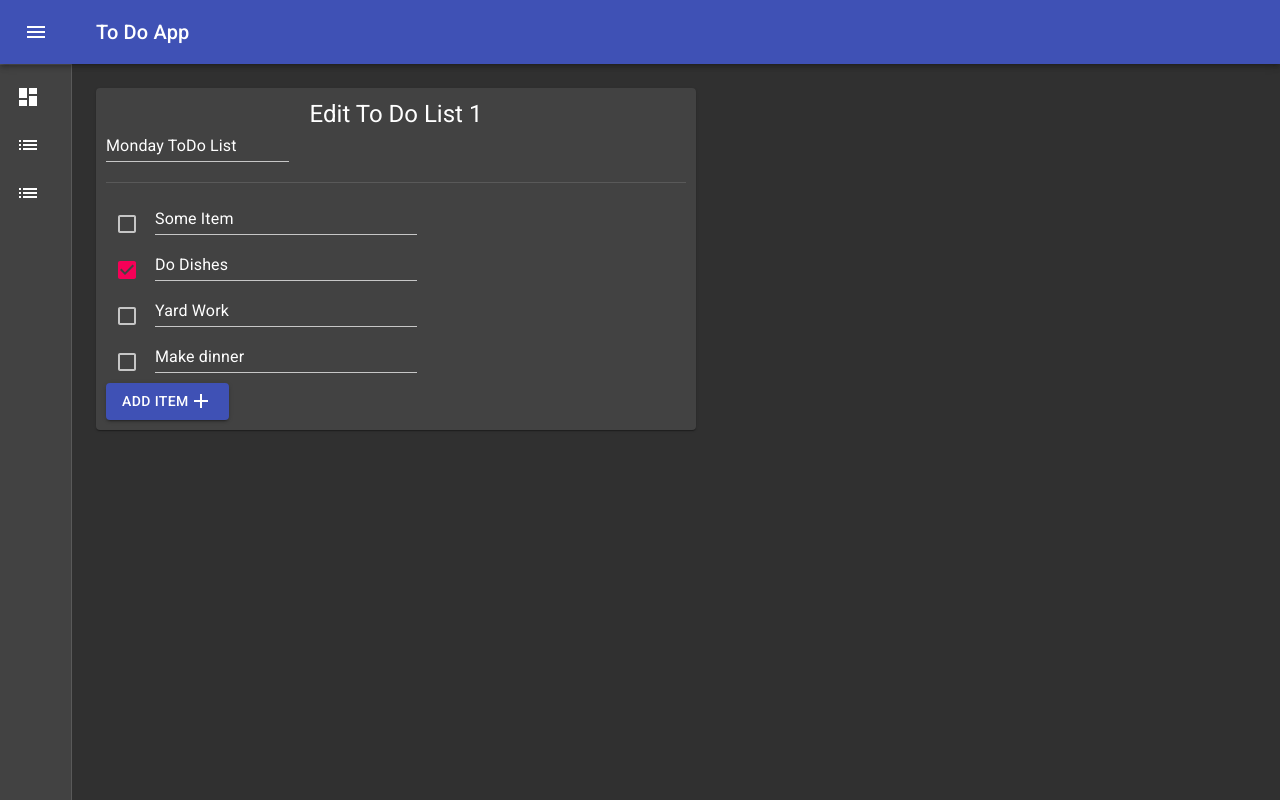
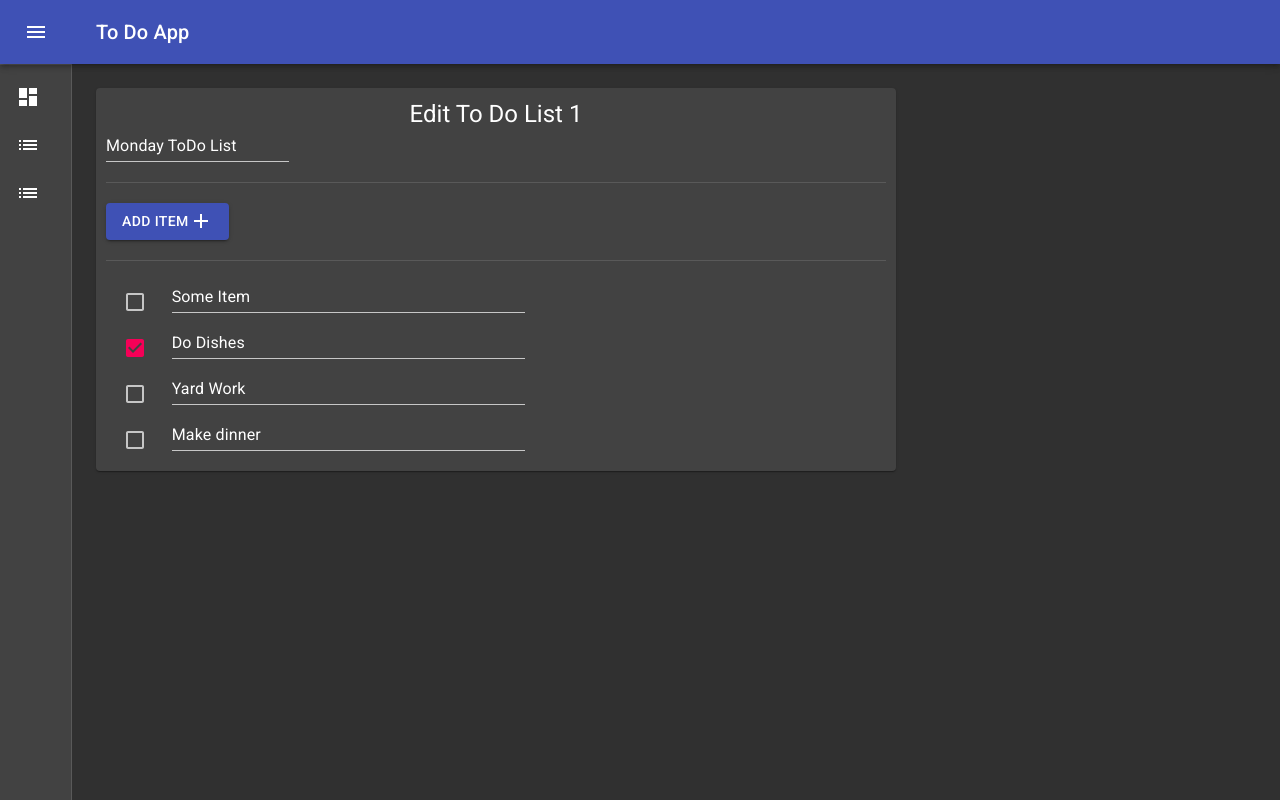
Before and after one commit to cwiswell/ToDoFrontEnd, a React (Create React App) app: page /todo/edit/1 in a window 1280 px wide. Built offline with nearby package versions, Linux system fonts and the light colour scheme.

Commit message:
Move button up on form

```diff
--- a/src/to-do-components/to-do-form.tsx
+++ b/src/to-do-components/to-do-form.tsx
@@ -44,17 +44,18 @@ const ToDoForm: React.FC<ToDoFormProps> = (props) => {
 
     return (
         <Fragment>
-            <Paper style={{ padding: '10px', maxWidth: '600px' }}>
+            <Paper style={{ padding: '10px', maxWidth: '800px' }}>
                 <Typography variant="h5" component="h3" style={{ textAlign: 'center' }}>
                     {title}
                 </Typography>
                 <form>
                     {toDoTitle}
                     <Divider variant="middle" style={{margin: '20px 0'}} />
-                    {body}
                     <Button variant="contained" color="primary" onClick={addItem} >
                         Add Item <AddIcon />
                     </Button>
+                    <Divider variant="middle" style={{margin: '20px 0'}} />
+                    {body}
                 </form>
             </Paper>
         </Fragment>
```
